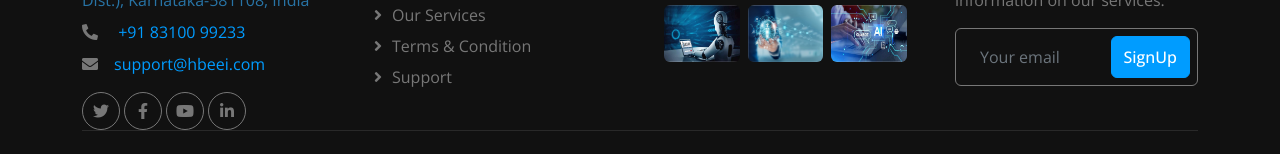
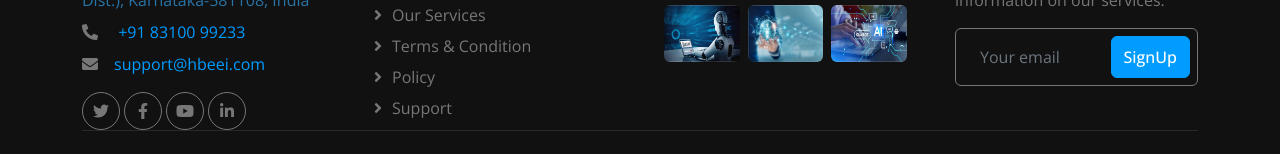
Before and after one commit to hbeetech/hbeeinnovations, a plain HTML site: page terms.html in a window 1280 px wide. Shown: the part 2362-2516 px from the top of the page. Drawn offline with nearby package versions, Linux system fonts and the light colour scheme.

Commit message:
Update terms.html

```diff
--- a/terms.html
+++ b/terms.html
@@ -425,6 +425,7 @@
                     <a class="btn btn-link" href="contact.html">Contact Us</a>
                     <a class="btn btn-link" href="services.html">Our Services</a>
                     <a class="btn btn-link" href="terms.html">Terms & Condition</a>
+                    <a class="btn btn-link" href="policy.html">policy</a>
                     <a class="btn btn-link" href="mailto:support@hbeei.com">Support</a>
                 </div>
 
```
